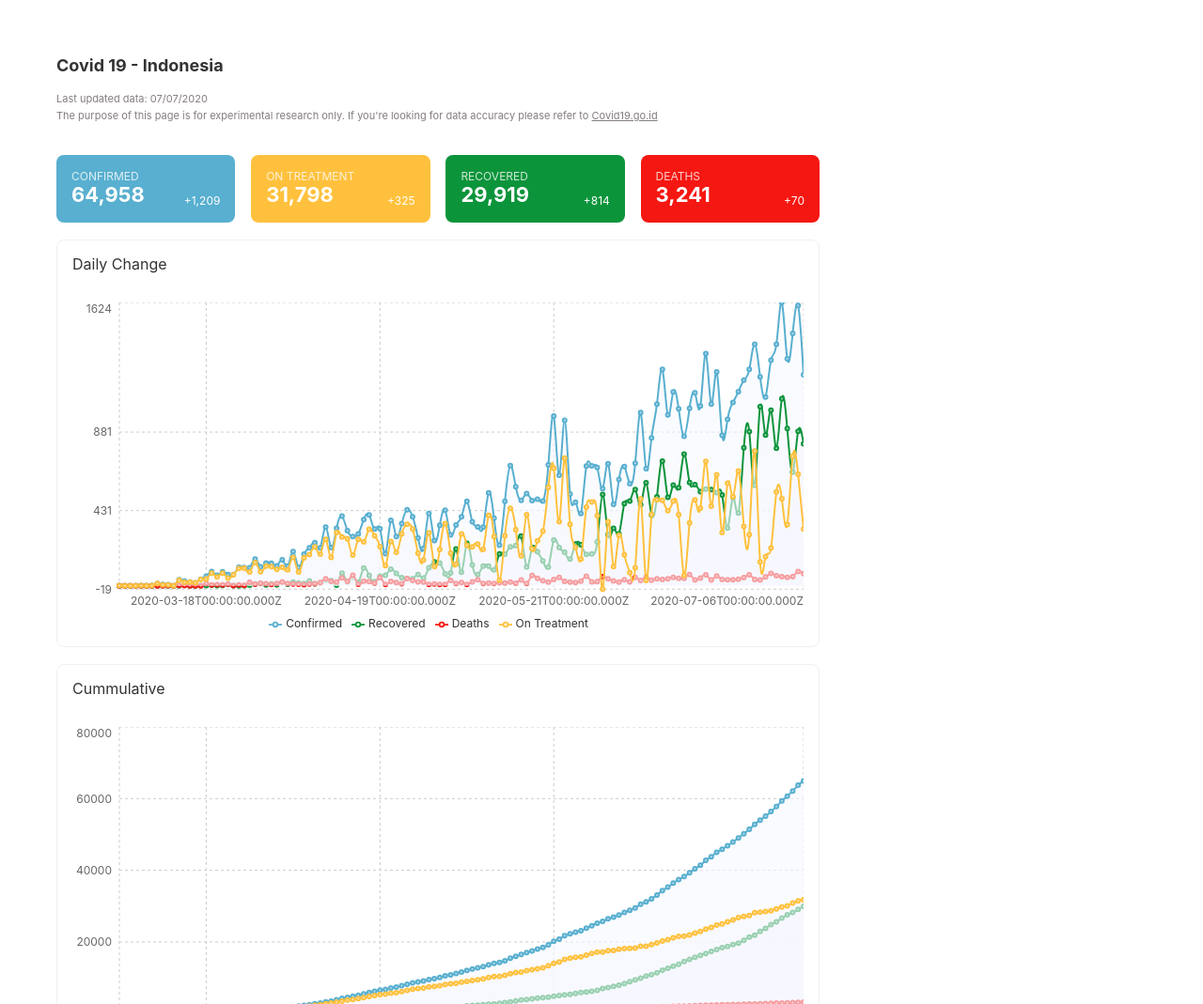
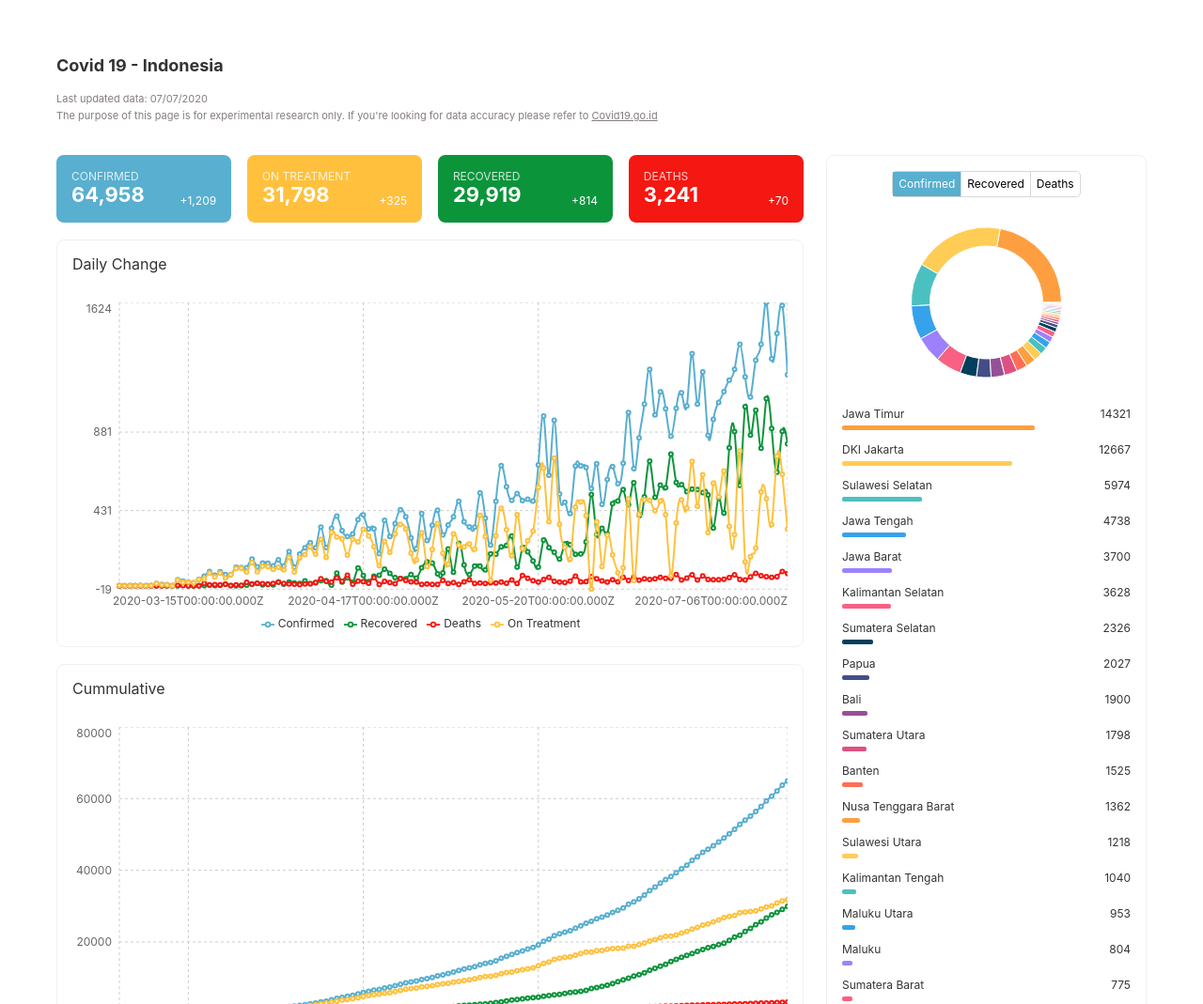
Before and after one commit to akhzan/covid19-dashboard, a React app: page / in a window 1280 px wide. Shown: the top 1069 px of the page at 94% size. Built offline with nearby package versions, Linux system fonts and the light colour scheme.

Commit message:
add side chart

```diff
--- /dev/null
+++ b/src/config/chart.js
@@ -0,0 +1,14 @@
+export const COLORS = [
+  '#FD9F40',
+  '#FFCD56',
+  '#4BC0C0',
+  '#36A2EB',
+  '#9D81FC',
+  '#F86183',
+  '#003f5c',
+  '#444e86',
+  '#955196',
+  '#dd5182',
+  '#ff6e54',
+  // '#ffa600',
+]
--- a/src/pages/App.js
+++ b/src/pages/App.js
@@ -3,7 +3,9 @@ import React from 'react'
 import Title from './Title'
 import Summary from './Summary'
 import MainChart from './MainChart'
+import Location from './Location'
 import update from '../data/update.json'
+import location from '../data/location.json'
 
 const App = () => {
   const { total, penambahan, harian } = update.update
@@ -21,9 +23,12 @@ const App = () => {
   return (
     <div className="app">
       <Title />
-      <div className="app-left">
-        <Summary total={total} penambahan={penambahan} />
-        <MainChart data={data} />
+      <div className="app-content">
+        <div className="app-left">
+          <Summary total={total} penambahan={penambahan} />
+          <MainChart data={data} />
+        </div>
+        <Location locations={location.list_data} />
       </div>
     </div>
   )
--- /dev/null
+++ b/src/pages/Location.js
@@ -0,0 +1,87 @@
+/* eslint-disable react/jsx-closing-bracket-location */
+import React, { useState } from 'react'
+import { PieChart, Pie, Cell, ResponsiveContainer, Tooltip } from 'recharts'
+import { COLORS } from '../config/chart'
+
+const types = {
+  confirmed: 'jumlah_kasus',
+  recovered: 'jumlah_sembuh',
+  deaths: 'jumlah_meninggal',
+}
+
+const Location = ({ locations }) => {
+  const [type, setType] = useState('confirmed')
+  const highestConfirmed =
+    locations.reduce(
+      (prev, curr) => (curr[types[type]] >= prev ? curr[types[type]] : prev),
+      0,
+    ) * 1.2
+  return (
+    <div className="app-card app-location">
+      <div className="app-location__control">
+        <div>
+          <button
+            className={type === 'confirmed' ? '--confirmed' : ''}
+            type="button"
+            onClick={() => setType('confirmed')}>
+            Confirmed
+          </button>
+          <button
+            className={type === 'recovered' ? '--recovered' : ''}
+            type="button"
+            onClick={() => setType('recovered')}>
+            Recovered
+          </button>
+          <button
+            className={type === 'deaths' ? '--deaths' : ''}
+            type="button"
+            onClick={() => setType('deaths')}>
+            Deaths
+          </button>
+        </div>
+      </div>
+      <ResponsiveContainer width="100%" height={200}>
+        <PieChart>
+          <Pie
+            data={locations}
+            innerRadius={60}
+            outerRadius={80}
+            fill="#8884d8"
+            nameKey="key"
+            dataKey={types[type]}>
+            {locations.map((entry, index) => (
+              <Cell
+                fill={COLORS[index % COLORS.length]}
+                key={`cell-${index}`}
+              />
+            ))}
+          </Pie>
+          <Tooltip />
+        </PieChart>
+      </ResponsiveContainer>
+      <div className="app-location__list">
+        {locations.map((loc, index) => (
+          <div key={loc.key} className="app-location__item">
+            <div className="app-location__item-left">
+              <div className="app-location__item-title">
+                {loc.key === 'DKI JAKARTA'
+                  ? 'DKI Jakarta'
+                  : loc.key.toLowerCase()}
+              </div>
+              <div
+                className="app-location__item-bar"
+                style={{
+                  borderBottomColor: COLORS[index % COLORS.length],
+                  width: `${(loc[types[type]] / highestConfirmed) * 100}%`,
+                }}
+              />
+            </div>
+            <div>{loc[types[type]]}</div>
+          </div>
+        ))}
+      </div>
+    </div>
+  )
+}
+
+export default Location
--- a/src/pages/MainChart.js
+++ b/src/pages/MainChart.js
@@ -3,8 +3,8 @@
 import React from 'react'
 import {
   CartesianGrid,
-  AreaChart,
-  Area,
+  LineChart,
+  Line,
   XAxis,
   YAxis,
   Tooltip,
@@ -18,7 +18,7 @@ const MainChart = ({ data }) => {
       <div className="app-card app-chart__main">
         <div className="app-chart__main-title">Daily Change</div>
         <ResponsiveContainer width="100%" height={350}>
-          <AreaChart margin={{ left: -10 }} data={data}>
+          <LineChart margin={{ left: -10 }} data={data}>
             <XAxis
               axisLine={false}
               tickLine={false}
@@ -37,7 +37,7 @@ const MainChart = ({ data }) => {
               strokeDasharray="3 3"
             />
             {/* {children} */}
-            <Area
+            <Line
               strokeWidth={2}
               dot={{ r: 2 }}
               name="Confirmed"
@@ -47,7 +47,7 @@ const MainChart = ({ data }) => {
               fill="#F7F8FF"
               activeDot={{ r: 6 }}
             />
-            <Area
+            <Line
               strokeWidth={2}
               dot={{ r: 2 }}
               name="Recovered"
@@ -57,7 +57,7 @@ const MainChart = ({ data }) => {
               fill="#F7F8FF"
               activeDot={{ r: 6 }}
             />
-            <Area
+            <Line
               strokeWidth={2}
               dot={{ r: 2 }}
               name="Deaths"
@@ -67,7 +67,7 @@ const MainChart = ({ data }) => {
               fill="#F7F8FF"
               activeDot={{ r: 6 }}
             />
-            <Area
+            <Line
               strokeWidth={2}
               dot={{ r: 2 }}
               name="On Treatment"
@@ -79,13 +79,13 @@ const MainChart = ({ data }) => {
             />
             <Legend />
             <Tooltip isAnimationActive={false} />
-          </AreaChart>
+          </LineChart>
         </ResponsiveContainer>
       </div>
       <div className="app-card app-chart__main">
         <div className="app-chart__main-title">Cummulative</div>
         <ResponsiveContainer width="100%" height={350}>
-          <AreaChart margin={{ left: -10 }} data={data}>
+          <LineChart margin={{ left: -10 }} data={data}>
             <XAxis
               axisLine={false}
               tickLine={false}
@@ -100,7 +100,7 @@ const MainChart = ({ data }) => {
               strokeDasharray="3 3"
             />
             {/* {children} */}
-            <Area
+            <Line
               strokeWidth={2}
               dot={{ r: 2 }}
               name="Confirmed"
@@ -110,7 +110,7 @@ const MainChart = ({ data }) => {
               fill="#F7F8FF"
               activeDot={{ r: 6 }}
             />
-            <Area
+            <Line
               strokeWidth={2}
               dot={{ r: 2 }}
               name="Recovered"
@@ -120,7 +120,7 @@ const MainChart = ({ data }) => {
               fill="#F7F8FF"
               activeDot={{ r: 6 }}
             />
-            <Area
+            <Line
               strokeWidth={2}
               dot={{ r: 2 }}
               name="Deaths"
@@ -130,7 +130,7 @@ const MainChart = ({ data }) => {
               fill="#F7F8FF"
               activeDot={{ r: 6 }}
             />
-            <Area
+            <Line
               strokeWidth={2}
               dot={{ r: 2 }}
               name="On Treatment"
@@ -142,7 +142,7 @@ const MainChart = ({ data }) => {
             />
             <Legend />
             <Tooltip isAnimationActive={false} />
-          </AreaChart>
+          </LineChart>
         </ResponsiveContainer>
       </div>
     </div>
--- a/src/styles/index.scss
+++ b/src/styles/index.scss
@@ -6,7 +6,7 @@
 }
 
 .app-summary {
-  margin: 3em -0.7em 0 -0.7em;
+  margin: 0 -0.7em;
   display: flex;
   justify-content: flex-start;
   align-items: center;
@@ -86,3 +86,77 @@
   font-size: 1.6rem;
   margin-bottom: 2em;
 }
+
+.app-content {
+  display: flex;
+  justify-content: space-between;
+  align-items: flex-start;
+  margin-top: 3em;
+}
+
+.app-location {
+  width: 30%;
+  margin-left: 2em;
+}
+
+.app-location__list {
+  margin-top: 1em;
+}
+
+.app-location__item {
+  display: flex;
+  justify-content: space-between;
+  margin-bottom: 1.2em;
+}
+
+.app-location__item-left {
+  width: 80%;
+}
+
+.app-location__item-title {
+  margin-bottom: 0.4em;
+  text-transform: capitalize;
+}
+
+.app-location__item-bar {
+  border-radius: 2px;
+  border-bottom-width: 5px;
+  border-bottom-style: solid;
+}
+
+.app-location__control {
+  width: 100%;
+  display: flex;
+  justify-content: center;
+  align-items: center;
+  margin-bottom: 1em;
+  div {
+    border: solid 1px $gray;
+    border-radius: 5px;
+  }
+  button {
+    cursor: pointer;
+    border: none;
+    background: none;
+    padding: 0.5em;
+    border-right: solid 1px $gray;
+    &:last-child {
+      border-right: none;
+    }
+    &:focus {
+      outline: none;
+    }
+    &.--confirmed {
+      color: white;
+      background-color: $light-blue;
+    }
+    &.--recovered {
+      color: white;
+      background-color: $green;
+    }
+    &.--deaths {
+      color: white;
+      background-color: $red;
+    }
+  }
+}
```
